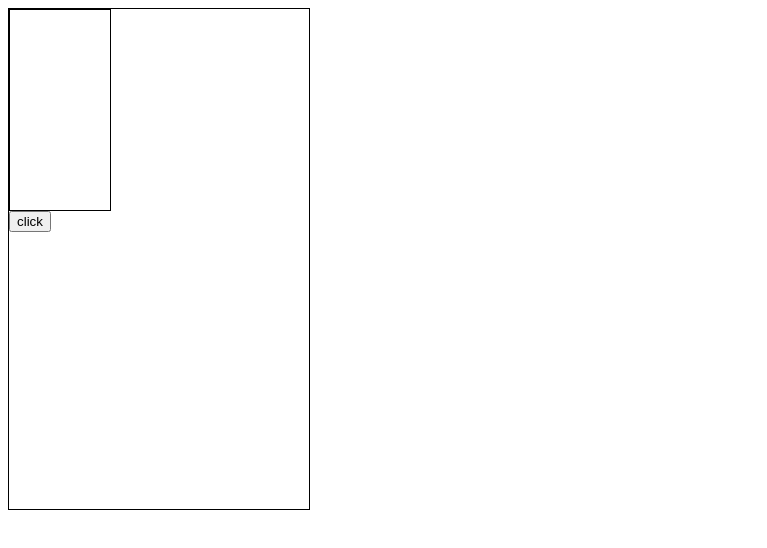
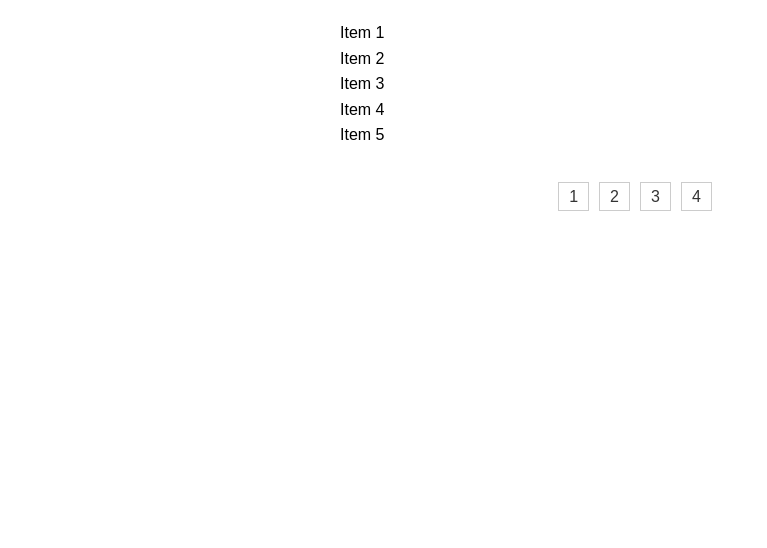
Before and after one commit to swapnamgsk/AssignmentRepo, a plain HTML site: page index.html in a window 1280 px wide. Shown: the whole page, without its empty margins (0-767 px from the left). Drawn offline with Linux system fonts and the light colour scheme.

Commit message:
added today's assignment

```diff
--- a/index.css
+++ b/index.css
@@ -1,10 +1,37 @@
-body{
-    width : 300px;
-    height : 500px;
-    border : 1px solid black;
+body {
+    font-family: Arial, sans-serif;
+    line-height: 1.6;
+    margin: 20px;
   }
-  .div{
-    width :100px;
-    height : 200px;
-    border : 1px solid black;
+
+  .content {
+    max-width: 600px;
+    margin: 0 auto;
   }
+
+  .pagination {
+    display: flex;
+    justify-content: center;
+    margin-top: 20px;
+  }
+
+  .pagination ul {
+    list-style: none;
+    padding: 0;
+    display: flex;
+  }
+
+  .pagination li {
+    margin-right: 10px;
+  }
+
+  .pagination li a {
+    text-decoration: none;
+    padding: 5px 10px;
+    border: 1px solid #ccc;
+    color: #333;
+  }
+
+  .pagination li a:hover {
+    background-color: #f2f2f2;
+  }
--- a/index.html
+++ b/index.html
@@ -1,16 +1,22 @@
 <!DOCTYPE html>
 <html lang="en">
 <head>
-    <meta charset="UTF-8">
-    <meta name="viewport" content="width=device-width, initial-scale=1.0">
-    <title>Document</title>
-    <link rel="stylesheet" href="index.css">
+  <meta charset="UTF-8">
+  <meta name="viewport" content="width=device-width, initial-scale=1.0">
+  <title>Pagination Example</title>
+  <link rel="stylesheet" href="index.css">
 </head>
 <body>
-    <div class = "div">
-     <ul></ul>
-    </div>
-    <button class="btn">click</button>
+  <div class="content">
+    <!-- Your content goes here -->
+  </div>
+
+  <div class="pagination">
+    <ul>
+      <!-- Pagination links will be added dynamically here -->
+    </ul>
+  </div>
+
+  <script src="index.js"></script>
 </body>
-<script href = "index.js"></script>
 </html>
--- a/index.js
+++ b/index.js
@@ -1,11 +1,39 @@
-let btn = document.querySelector(".btn")
-btn.onclick = function (){
-    for(let i =1;i<=5;i++){
-    let div = document.createElement("div")
-    div.innerText = `div ${i + 1}`
-    div.setAttribute.class("Div");
-    body.append(div)
+// Example data to paginate (you can replace it with your own)
+const itemsPerPage = 5;
+const data = Array.from({ length: 20 }, (_, index) => `Item ${index + 1}`);
 
+// Function to display the paginated data
+function displayData(pageNum) {
+  const startIndex = (pageNum - 1) * itemsPerPage;
+  const endIndex = startIndex + itemsPerPage;
+  const pageItems = data.slice(startIndex, endIndex);
+
+  const contentDiv = document.querySelector('.content');
+  contentDiv.innerHTML = pageItems.join('<br>');
 }
 
+// Function to generate pagination links
+function generatePaginationLinks() {
+  const totalItems = data.length;
+  const totalPages = Math.ceil(totalItems / itemsPerPage);
+
+  const paginationUl = document.querySelector('.pagination ul');
+  paginationUl.innerHTML = '';
+
+  for (let i = 1; i <= totalPages; i++) {
+    const li = document.createElement('li');
+    const link = document.createElement('a');
+    link.href = '#';
+    link.textContent = i;
+    link.addEventListener('click', () => {
+      displayData(i);
+    });
+
+    li.appendChild(link);
+    paginationUl.appendChild(li);
+  }
 }
+
+// Initial setup
+generatePaginationLinks();
+displayData(1);
```
Also changed, not shown: button.css (added, +14 -0 lines), button.html (added, +40 -0 lines).
